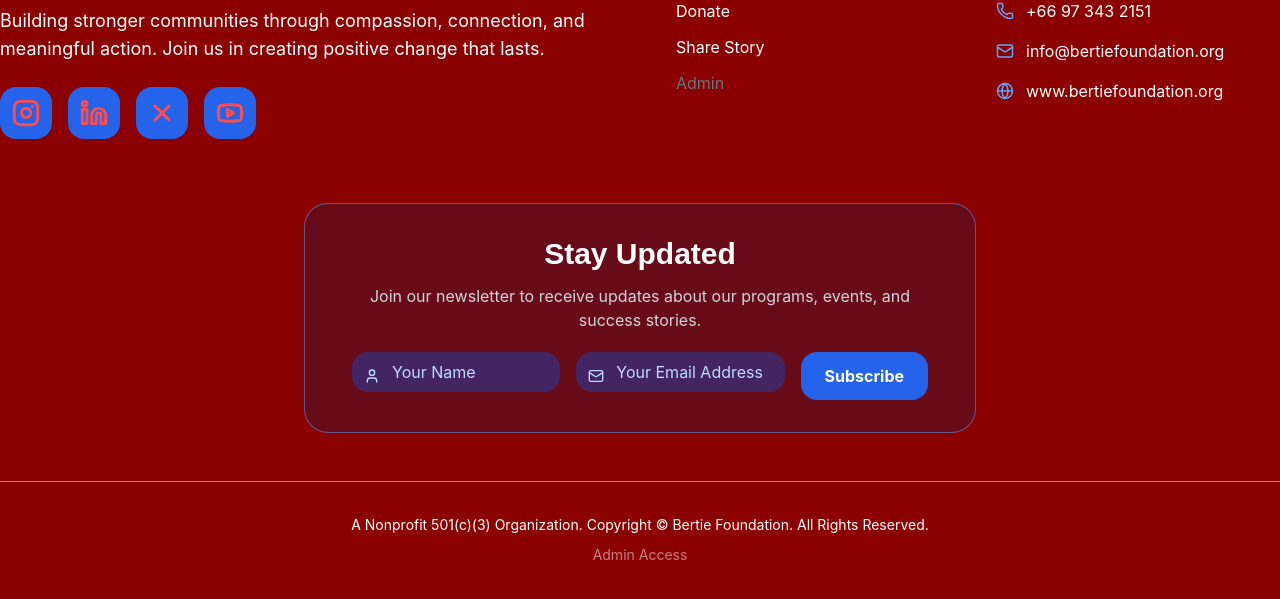
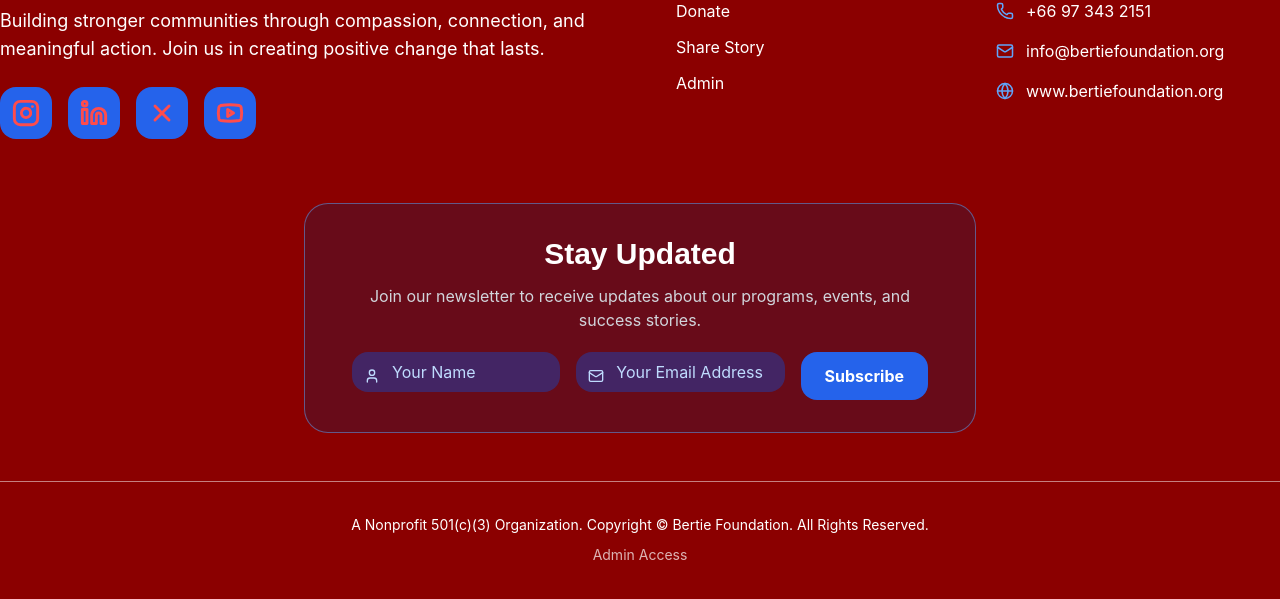
Before and after one commit to aiandi49/bertie-foundation, a React (Vite) app in the folder frontend/: page / in a window 1280 px wide. Shown: the part 745-1344 px from the top of the page. Built offline with nearby package versions, Linux system fonts and the light colour scheme; no server answers.

Commit message:
Refactor subscription logic and update button states

```diff
--- a/frontend/src/components/Footer.tsx
+++ b/frontend/src/components/Footer.tsx
@@ -14,24 +14,18 @@ export function Footer() {
   const [isLoading, setIsLoading] = useState(false);
   const [showSuccessModal, setShowSuccessModal] = useState(false);
 
-  // Email validation is handled by the backend
-
   const handleSubscribe = async () => {
-    // Reset states
     setError('');
     setSuccess('');
 
-    // Check if email is provided
     if (!email || !name) {
       setError('Name and email are required.');
       return;
     }
 
-    // Start loading
     setIsLoading(true);
 
     try {
-      // Call the backend API
       const response = await apiClient.subscribe_to_newsletter({
         name: name,
         email: email,
@@ -41,16 +35,13 @@ export function Footer() {
       const data = response.data;
       console.log('Subscription response:', data);
 
-      // Clear form fields
       setName('');
       setEmail('');
 
       if (data?.message?.includes("already subscribed")) {
-        // Set a specific success message for already subscribed users and do not show modal
         setSuccess(`You are already subscribed. Please check your inbox for confirmation.`);
         setShowSuccessModal(false);
       } else {
-        // Set a generic success message for new subscribers and show modal
         setSuccess('Successfully Subscribed!');
         setShowSuccessModal(true);
       }
@@ -174,8 +165,11 @@ export function Footer() {
               </li>
               <li>
                 <button
-                  disabled
-                  className="text-gray-500 cursor-not-allowed
+                  onClick={() => {
+                    navigate("/admin");
+                    window.scrollTo(0, 0);
+                  }}
+                  className="text-white hover:text-white/80 transition-colors
                            flex items-center space-x-2 group w-full text-left"
                 >
                   <span className="w-1 h-1 bg-white rounded-full transform scale-0 group-hover:scale-100 transition-transform duration-300" />
@@ -400,10 +394,13 @@ export function Footer() {
             A Nonprofit 501(c)(3) Organization. Copyright © Bertie Foundation. All Rights Reserved.
           </p>
           <button
-            disabled
-            className="text-white/50 cursor-not-allowed hover:text-white/70 transition-colors"
-            >
-              Admin Access
+            onClick={() => {
+              navigate("/admin");
+              window.scrollTo(0, 0);
+            }}
+            className="text-white/70 hover:text-white transition-colors"
+          >
+            Admin Access
           </button>
         </div>
       </div>
```
